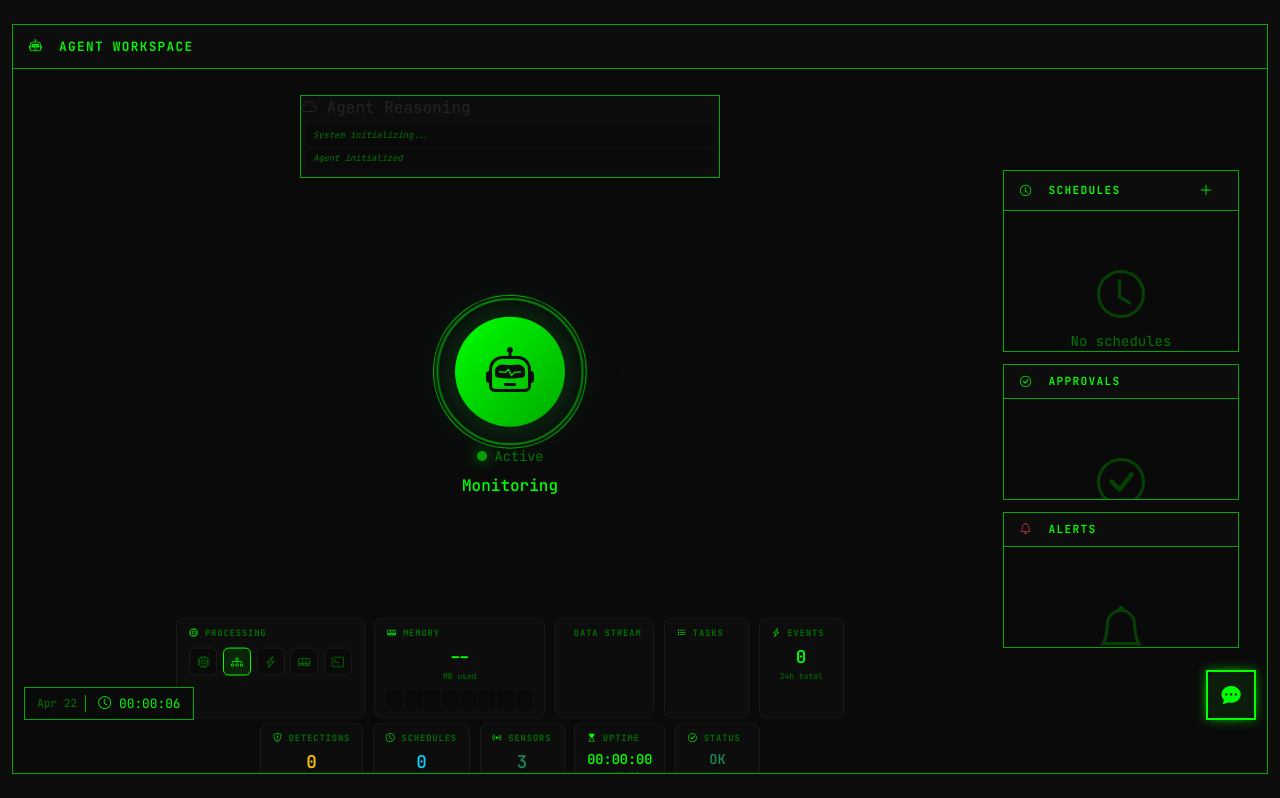
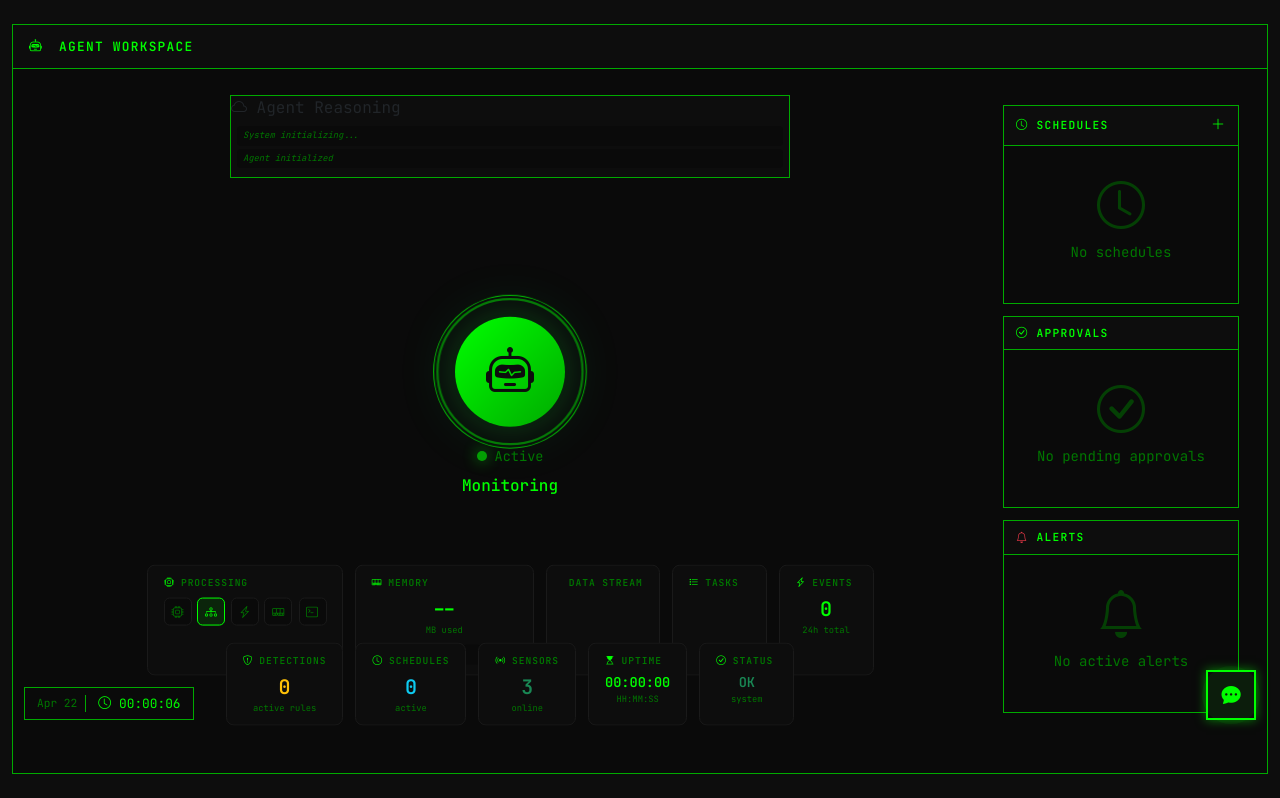
Before and after one commit to prrathnayake/Phantom, a Flask app: page / in a window 1280 px wide. Shown: the part 56-854 px from the top of the page. Run offline with Flask 3, Linux system fonts and the light colour scheme; data that the repository does not hold is empty.

Commit message:
Fix dashboard layout: equalize sidebar panels, enlarge reasoning box, raise bottom bar
Changes to apps/web/templates/:

- index.html: Replaced inline-styled sidebar cards with semantic sidebar-card classes for consistent flexbox sizing

- base.html: Added workspace-sidebar and sidebar-card CSS for equal-height distribution via flex:1

- base.html: Widened reasoning-panel from 420px to 560px and increased max-height from 120px to 160px

- base.html: Moved info-widget-row up (12px -> 55px) and info-widget-row-2 up (-65px -> 5px) so bottom bar is visible inside workspace

- base.html: Increased orbital-widget-info padding and font sizes slightly for better readability

```diff
--- a/apps/web/templates/base.html
+++ b/apps/web/templates/base.html
@@ -752,6 +752,51 @@
             justify-content: center;
         }
 
+        /* Workspace Sidebar - Equal Height Cards */
+        .workspace-sidebar {
+            width: 260px;
+            min-width: 260px;
+            display: flex;
+            flex-direction: column;
+            gap: 0.75rem;
+            padding: 0.75rem;
+            overflow-y: auto;
+        }
+
+        .sidebar-card {
+            background: var(--bg-card);
+            border: 1px solid var(--accent-dim);
+            border-radius: 0;
+            flex: 1;
+            display: flex;
+            flex-direction: column;
+            overflow: hidden;
+        }
+
+        .sidebar-card-header {
+            background: var(--bg-dark);
+            border-bottom: 1px solid var(--accent-dim);
+            padding: 0.5rem 0.75rem;
+            font-weight: 600;
+            font-size: 0.8rem;
+            color: var(--accent);
+            text-transform: uppercase;
+            letter-spacing: 0.1em;
+            display: flex;
+            align-items: center;
+            justify-content: space-between;
+        }
+
+        .sidebar-card-body {
+            flex: 1;
+            overflow-y: auto;
+            padding: 0;
+        }
+
+        .sidebar-card-body .empty-state {
+            padding: 1.5rem;
+        }
+
         /* Central Agent */
         .agent-center {
             position: relative;
@@ -908,11 +953,11 @@
         /* Info widget row - bottom line */
         .info-widget-row {
             position: absolute;
-            bottom: 12px;
+            bottom: 55px;
             left: 0;
             right: 0;
             display: flex;
-            gap: 0.6rem;
+            gap: 0.75rem;
             z-index: 5;
             flex-wrap: wrap;
             justify-content: center;
@@ -921,11 +966,11 @@
 
         .info-widget-row-2 {
             position: absolute;
-            bottom: -65px;
+            bottom: 5px;
             left: 0;
             right: 0;
             display: flex;
-            gap: 0.6rem;
+            gap: 0.75rem;
             z-index: 5;
             flex-wrap: wrap;
             justify-content: center;
@@ -936,23 +981,23 @@
             background: var(--bg-dark);
             border: 1px solid var(--border);
             border-radius: 0.5rem;
-            padding: 0.5rem 0.75rem;
-            min-width: 85px;
+            padding: 0.6rem 1rem;
+            min-width: 95px;
             text-align: center;
             animation: widgetFloat 4s ease-in-out infinite;
         }
 
         .orbital-widget-info .widget-title {
+            font-size: 0.6rem;
+            margin-bottom: 0.25rem;
+        }
+
+        .orbital-widget-info .widget-value {
+            font-size: 1.25rem;
+        }
+
+        .orbital-widget-info .widget-sub {
             font-size: 0.55rem;
-            margin-bottom: 0.2rem;
-        }
-
-        .orbital-widget-info .widget-value {
-            font-size: 1.1rem;
-        }
-
-        .orbital-widget-info .widget-sub {
-            font-size: 0.5rem;
         }
 
         /* Reasoning panel - position at top of workspace */
@@ -961,10 +1006,18 @@
             top: 10px;
             left: 50%;
             transform: translateX(-50%);
-            width: 420px;
-            max-height: 120px;
+            width: 560px;
+            max-height: 160px;
             background: var(--bg-dark);
             border: 1px solid var(--accent-dim);
+            z-index: 6;
+        }
+
+        .reasoning-messages {
+            padding: 0.5rem;
+            max-height: 110px;
+            overflow-y: auto;
+            font-size: 0.65rem;
         }
 
         /* Responsive Design */
@@ -973,10 +1026,10 @@
                 width: 100%;
             }
             .info-widget-row {
-                bottom: 4px;
+                bottom: 45px;
             }
             .info-widget-row-2 {
-                bottom: -52px;
+                bottom: 5px;
             }
             .info-widget-row, .info-widget-row-2 {
                 position: absolute;
@@ -999,7 +1052,7 @@
                 font-size: 1.1rem;
             }
             .reasoning-panel {
-                width: 280px;
+                width: 320px;
                 top: 5px;
             }
         }
@@ -1029,8 +1082,9 @@
                 overflow-x: auto;
                 padding: 0.5rem !important;
             }
-            .workspace-sidebar .card {
+            .workspace-sidebar .sidebar-card {
                 min-width: 180px;
+                flex: 1 0 auto;
             }
             .agent-avatar {
                 width: 70px;
--- a/apps/web/templates/index.html
+++ b/apps/web/templates/index.html
@@ -121,16 +121,16 @@
                 </div>
 
                 <!-- Embedded Right Sidebar - Schedules, Approvals, Alerts -->
-                <div class="workspace-sidebar" style="width: 260px; min-width: 260px; display: flex; flex-direction: column; gap: 0.75rem; padding: 0.75rem; overflow-y: auto;">
+                <div class="workspace-sidebar">
                     <!-- Schedules -->
-                    <div class="card mb-0">
-                        <div class="card-header d-flex justify-content-between align-items-center py-2">
+                    <div class="sidebar-card">
+                        <div class="sidebar-card-header">
                             <div class="small"><i class="bi bi-clock text-accent"></i> Schedules</div>
                             <button class="btn btn-sm btn-link text-accent p-0" onclick="showAddScheduleModal()" title="Add Schedule">
                                 <i class="bi bi-plus-lg"></i>
                             </button>
                         </div>
-                        <div class="log-container" id="schedulesList" style="max-height: 140px;">
+                        <div class="sidebar-card-body log-container" id="schedulesList">
                             <div class="empty-state small">
                                 <i class="bi bi-clock"></i>
                                 <p>No schedules</p>
@@ -139,12 +139,12 @@
                     </div>
 
                     <!-- Approvals -->
-                    <div class="card mb-0">
-                        <div class="card-header d-flex justify-content-between align-items-center py-2">
+                    <div class="sidebar-card">
+                        <div class="sidebar-card-header">
                             <div class="small"><i class="bi bi-check-circle text-accent"></i> Approvals</div>
                             <span class="badge bg-warning text-dark" id="approvalsCountBadge" style="display: none;">0</span>
                         </div>
-                        <div class="log-container" id="approvalsList" style="max-height: 100px;">
+                        <div class="sidebar-card-body log-container" id="approvalsList">
                             <div class="empty-state small">
                                 <i class="bi bi-check-circle"></i>
                                 <p>No pending approvals</p>
@@ -153,12 +153,12 @@
                     </div>
 
                     <!-- Alerts -->
-                    <div class="card mb-0">
-                        <div class="card-header d-flex justify-content-between align-items-center py-2">
+                    <div class="sidebar-card">
+                        <div class="sidebar-card-header">
                             <div class="small"><i class="bi bi-bell text-danger"></i> Alerts</div>
                             <span class="badge bg-danger" id="alertsCountBadge" style="display: none;">0</span>
                         </div>
-                        <div class="log-container" id="alertsList" style="max-height: 100px;">
+                        <div class="sidebar-card-body log-container" id="alertsList">
                             <div class="empty-state small">
                                 <i class="bi bi-bell"></i>
                                 <p>No active alerts</p>
```
